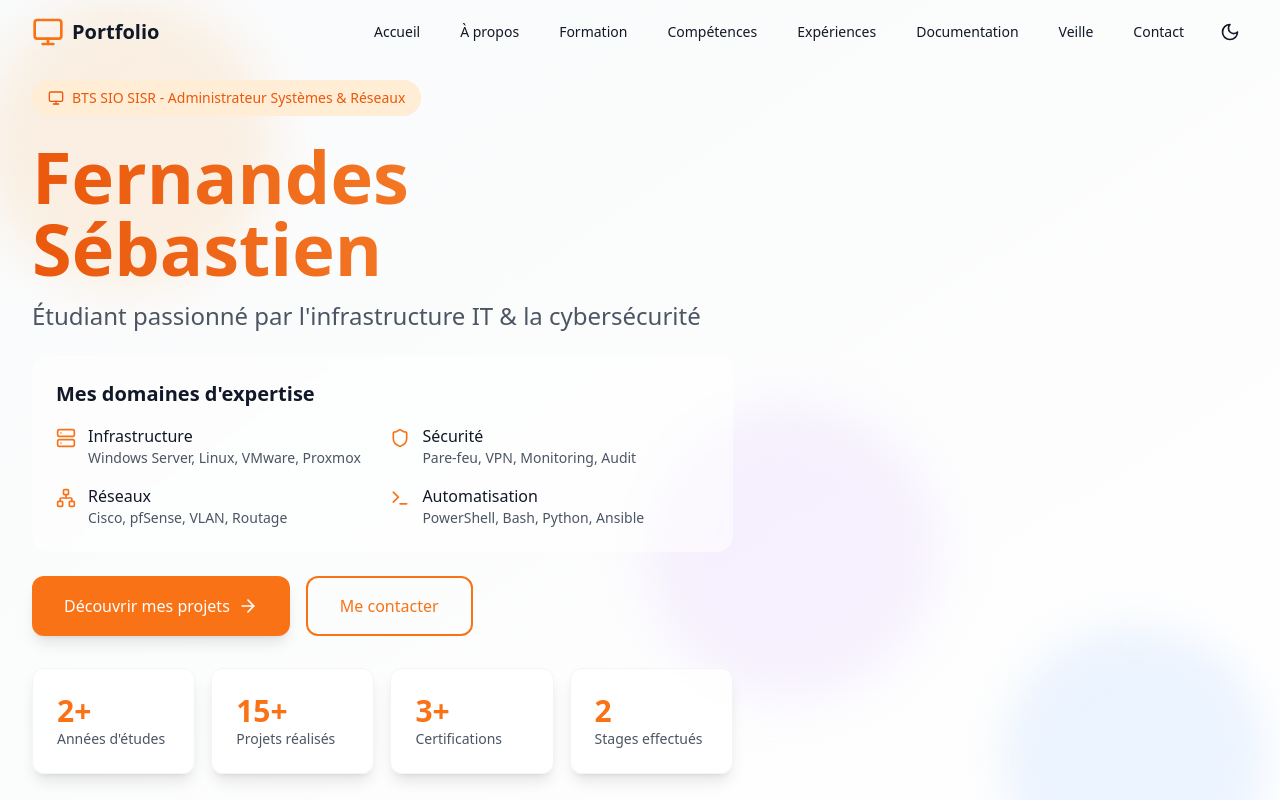
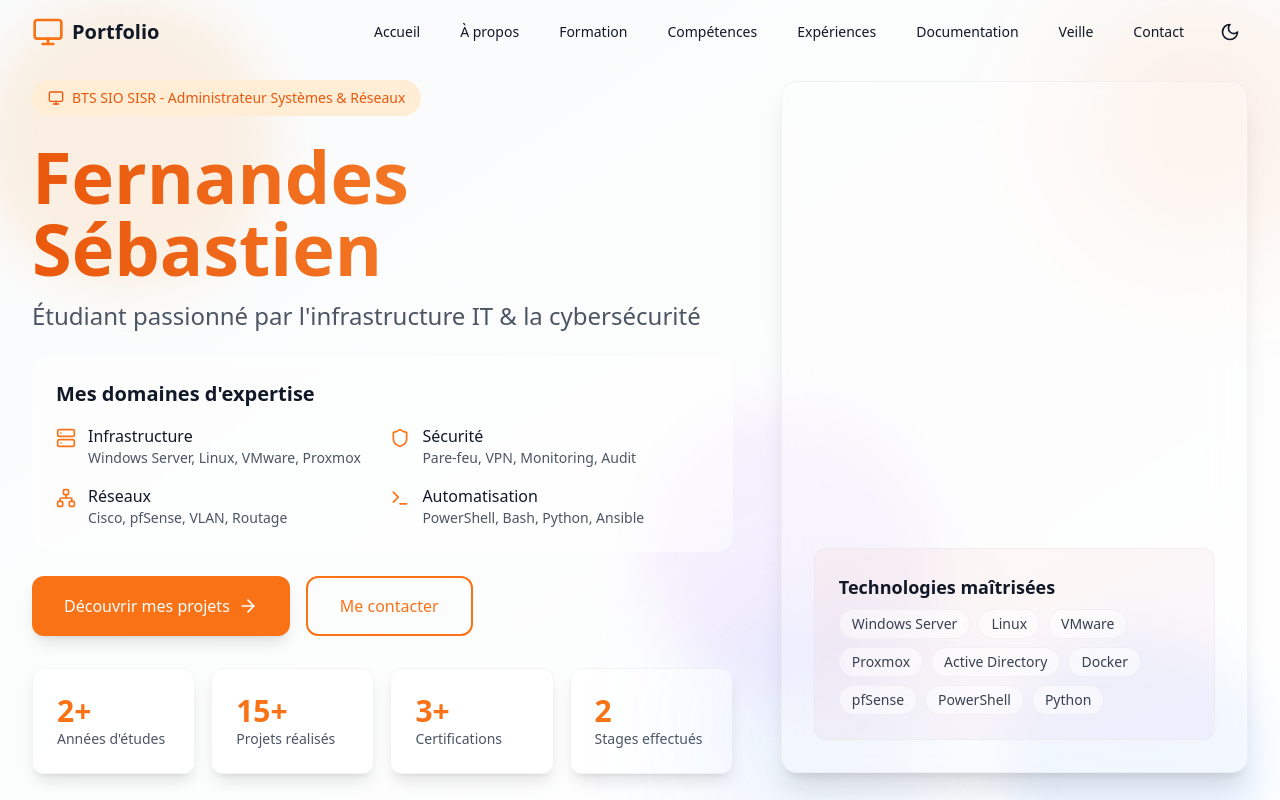
Before and after one commit to CapitaineRick/Portfolio, a React (Vite) app: page / in a window 1280 px wide. Shown: the top 800 px of the page. Built offline with nearby package versions, Linux system fonts and the light colour scheme.

Commit message:
Enhance right side of Hero section

```diff
--- a/src/components/sections/Hero.tsx
+++ b/src/components/sections/Hero.tsx
@@ -170,13 +170,37 @@ const Hero: React.FC = () => {
             </div>
           </div>
 
-          <div className="lg:w-2/5">
-            <div className="grid grid-cols-2 gap-6 p-4">
+          <div className="lg:w-2/5 relative">
+            <div className="absolute -top-20 -right-20 w-64 h-64 bg-orange-500/10 rounded-full filter blur-3xl"></div>
+            <div className="absolute -bottom-20 -left-20 w-64 h-64 bg-blue-500/10 rounded-full filter blur-3xl"></div>
+
+            <div className="relative bg-white/30 dark:bg-gray-800/30 backdrop-blur-lg rounded-2xl p-8 shadow-xl border border-gray-200/50 dark:border-gray-700/50">
+              <div className="grid grid-cols-2 gap-6">
                 {[
-                { icon: Server, label: 'Infrastructure', gradient: 'from-orange-500 to-red-500' },
-                { icon: Shield, label: 'Sécurité', gradient: 'from-blue-500 to-cyan-500' },
-                { icon: Terminal, label: 'DevOps', gradient: 'from-green-500 to-emerald-500' },
-                { icon: Code, label: 'Automatisation', gradient: 'from-purple-500 to-pink-500' }
+                  {
+                    icon: Server,
+                    label: 'Infrastructure',
+                    gradient: 'from-orange-500 to-red-500',
+                    description: 'Administration système Windows & Linux'
+                  },
+                  {
+                    icon: Shield,
+                    label: 'Sécurité',
+                    gradient: 'from-blue-500 to-cyan-500',
+                    description: 'Protection et audit des systèmes'
+                  },
+                  {
+                    icon: Network,
+                    label: 'Réseaux',
+                    gradient: 'from-green-500 to-emerald-500',
+                    description: 'Configuration et maintenance'
+                  },
+                  {
+                    icon: Terminal,
+                    label: 'DevOps',
+                    gradient: 'from-purple-500 to-pink-500',
+                    description: 'Automatisation et scripts'
+                  }
                 ].map((item, index) => (
                   <div
                     key={index}
@@ -195,13 +219,46 @@ const Hero: React.FC = () => {
                                     border border-gray-100 dark:border-gray-700">
                         <item.icon className="w-12 h-12 transition-transform duration-300
                                             group-hover:scale-110 group-hover:rotate-6" />
-                      <span className="text-sm font-medium text-gray-600 dark:text-gray-300">
+                        <div className="text-center">
+                          <div className="font-medium text-gray-900 dark:text-white mb-1">
                             {item.label}
-                      </span>
+                          </div>
+                          <p className="text-xs text-gray-600 dark:text-gray-400">
+                            {item.description}
+                          </p>
+                        </div>
                       </div>
                     </div>
                   </div>
                 ))}
+              </div>
+
+              <div className="mt-8 p-6 bg-gradient-to-br from-orange-500/5 to-purple-500/5 rounded-xl border border-gray-200/50 dark:border-gray-700/50">
+                <h3 className="text-lg font-semibold mb-2 text-gray-900 dark:text-white">
+                  Technologies maîtrisées
+                </h3>
+                <div className="flex flex-wrap gap-2">
+                  {[
+                    'Windows Server',
+                    'Linux',
+                    'VMware',
+                    'Proxmox',
+                    'Active Directory',
+                    'Docker',
+                    'pfSense',
+                    'PowerShell',
+                    'Python'
+                  ].map((tech, index) => (
+                    <span
+                      key={index}
+                      className="px-3 py-1 text-sm bg-white/50 dark:bg-gray-700/50 rounded-full
+                                text-gray-700 dark:text-gray-300 border border-gray-200/50 dark:border-gray-600/50"
+                    >
+                      {tech}
+                    </span>
+                  ))}
+                </div>
+              </div>
             </div>
           </div>
         </div>
```
Lines whose indentation alone changed are shown as unchanged.
